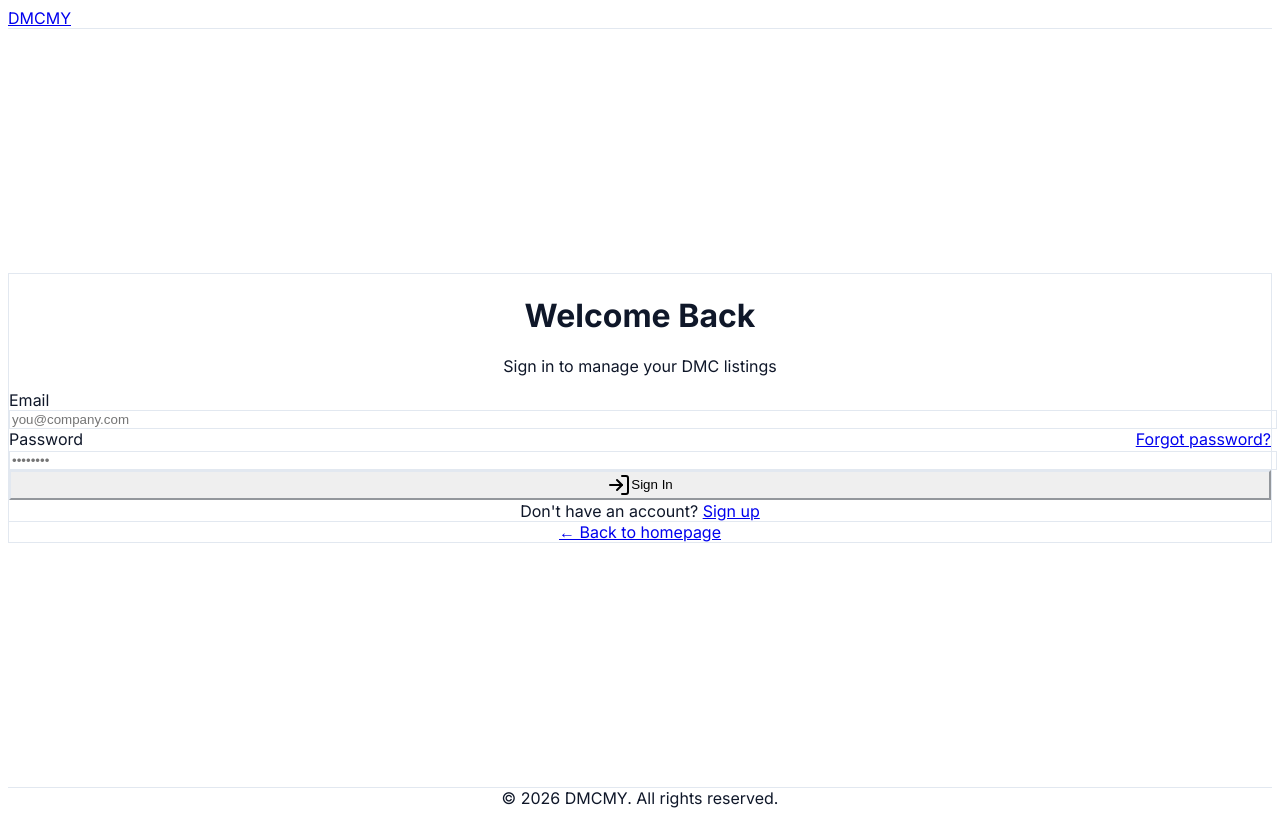
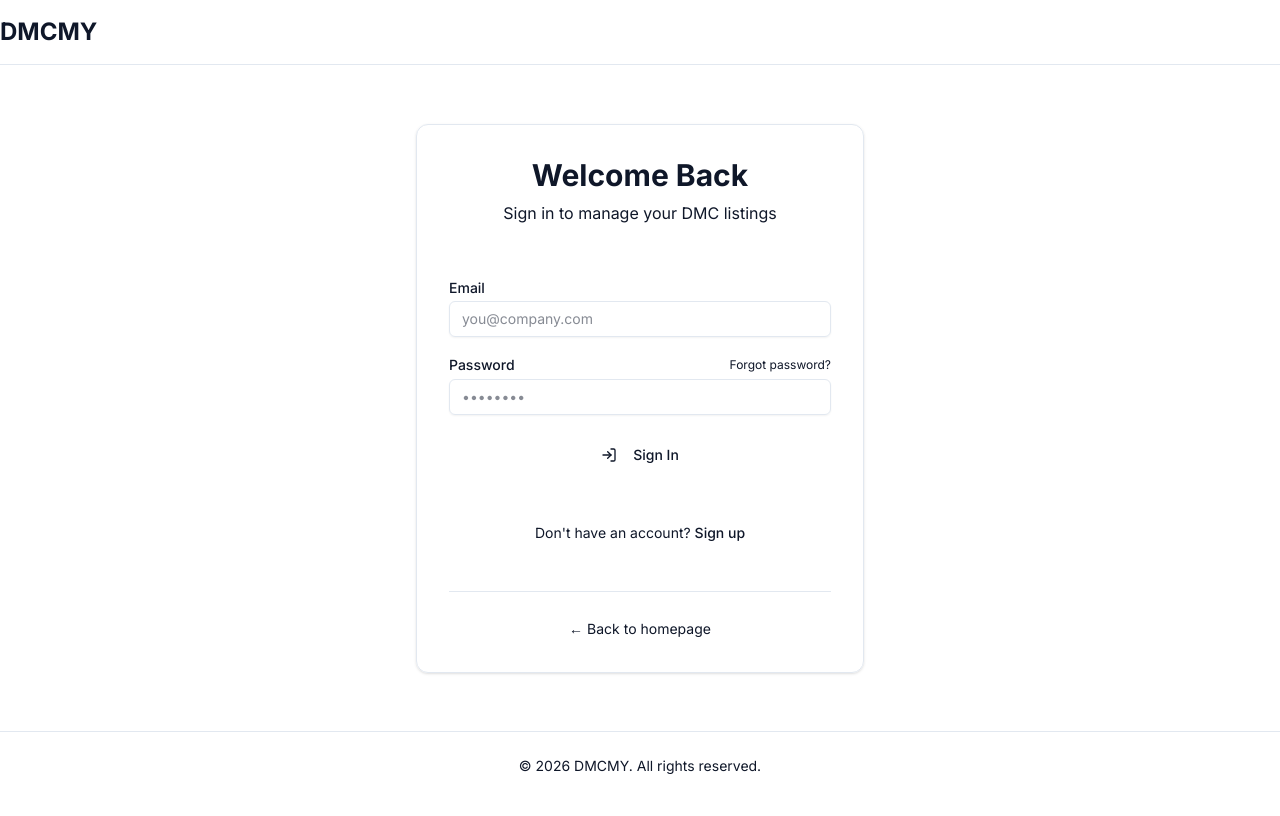
Before and after one commit to epic-oss/dmcmy, a Next.js app: page /login in a window 1280 px wide. Built offline with nearby package versions, Linux system fonts and the light colour scheme; no server answers.

Commit message:
Fix Tailwind CSS v4 imports - change to @import syntax
- Replace @tailwind directives with @import 'tailwindcss' for v4 compatibility
- This fixes the styling issue where CSS wasn't loading on deployed site

```diff
--- a/app/globals.css
+++ b/app/globals.css
@@ -1,6 +1,4 @@
-@tailwind base;
-@tailwind components;
-@tailwind utilities;
+@import 'tailwindcss';
 
 @layer base {
   :root {
```
